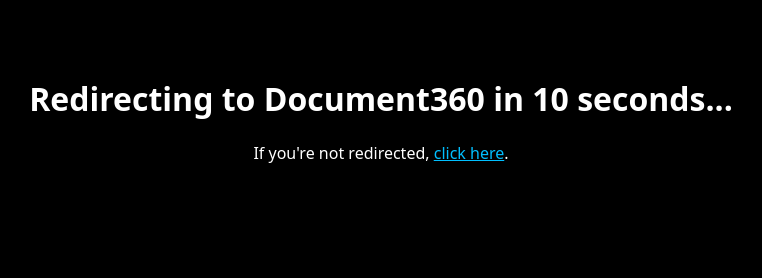
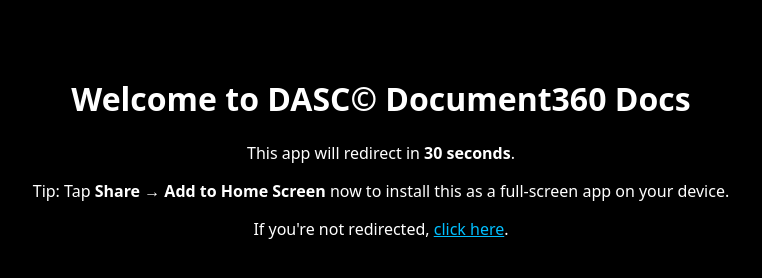
Before and after one commit to Discord-Account-Support-Corp/dasc-document360-pwa, a plain HTML site: page index.html in a window 1280 px wide. Shown: the whole page, without its empty margins (259-1021 px from the left). Drawn offline with Linux system fonts and the light colour scheme.

Commit message:
Update index.html

```diff
--- a/index.html
+++ b/index.html
@@ -6,7 +6,7 @@
     <meta name="viewport" content="width=device-width, initial-scale=1.0" />
     <link rel="manifest" href="manifest.json" />
     <meta name="theme-color" content="#000000" />
-    <meta http-equiv="refresh" content="10; url=https://portal.document360.io/95675ccb-f22f-4040-836b-b537b6022266/document/v1/view/3ff2be40-3514-463e-b5a8-30712ca07837" />
+    <meta http-equiv="refresh" content="30; url=https://portal.document360.io/95675ccb-f22f-4040-836b-b537b6022266/document/v1/view/3ff2be40-3514-463e-b5a8-30712ca07837" />
     <style>
       body {
         font-family: system-ui, sans-serif;
@@ -22,7 +22,9 @@
     </style>
   </head>
   <body>
-    <h1>Redirecting to Document360 in 10 seconds...</h1>
+    <h1>Welcome to DASC© Document360 Docs</h1>
+    <p>This app will redirect in <strong>30 seconds</strong>.</p>
+    <p>Tip: Tap <strong>Share → Add to Home Screen</strong> now to install this as a full-screen app on your device.</p>
     <p>If you're not redirected, <a href="https://portal.document360.io/95675ccb-f22f-4040-836b-b537b6022266/document/v1/view/3ff2be40-3514-463e-b5a8-30712ca07837">click here</a>.</p>
 
     <script>
```
